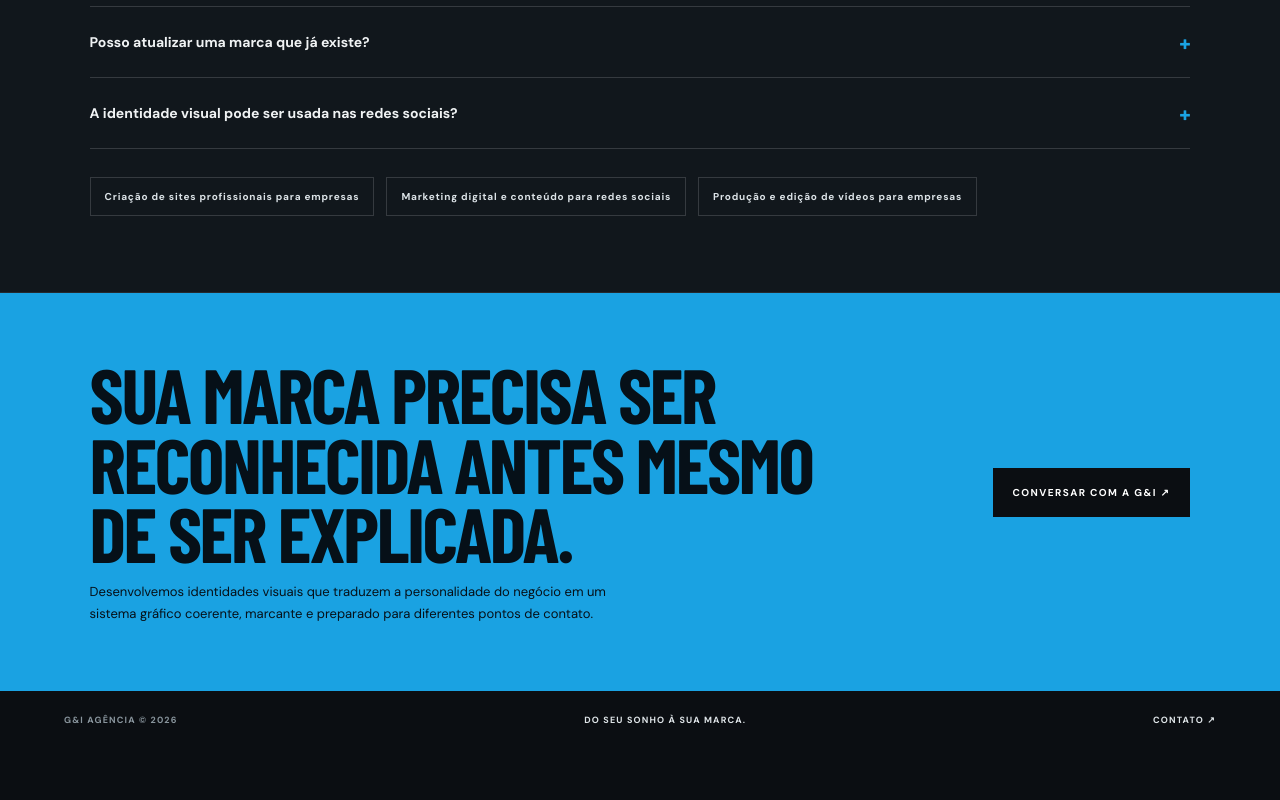
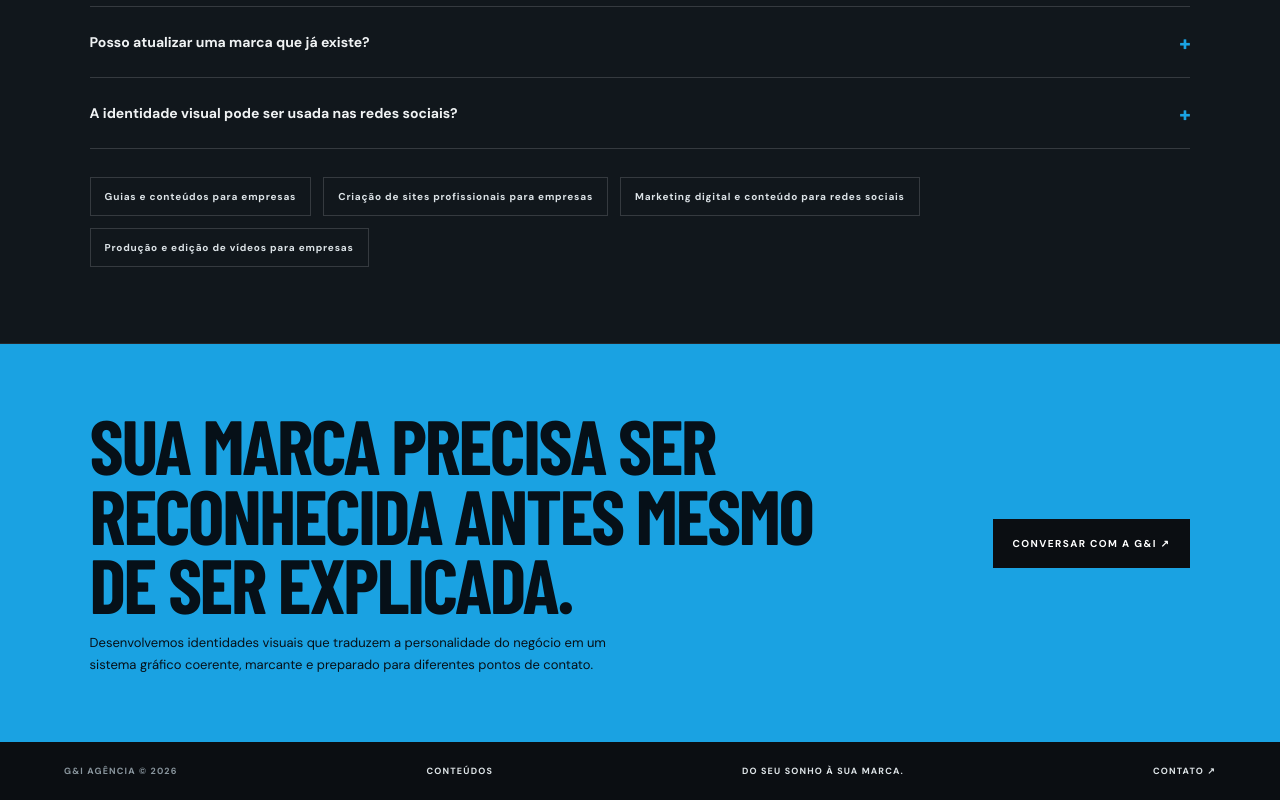
Before and after one commit to GuiPiSilva/G-I_site, a plain HTML site: page identidade-visual/index.html in a window 1280 px wide. Shown: the part 2552-3352 px from the top of the page. Before the commit the page ends 3301 px from the top, so only its background shows below. Drawn offline with nearby package versions, Linux system fonts and the light colour scheme; a web font is replaced by a local one.

Commit message:
SEO: fortalecer navegação interna e metadados

```diff
--- a/identidade-visual/index.html
+++ b/identidade-visual/index.html
@@ -10,6 +10,8 @@
   <meta property="og:type" content="website" />
   <meta property="og:url" content="https://giagencia.com.br/identidade-visual/" />
   <meta property="og:site_name" content="G&I Agência" />
+  <meta property="og:locale" content="pt_BR" />
+  <meta name="twitter:card" content="summary" />
   <link rel="canonical" href="https://giagencia.com.br/identidade-visual/" />
   <link rel="icon" href="../assets/gi-symbol.svg" type="image/svg+xml" />
   <link rel="preconnect" href="https://fonts.googleapis.com" />
@@ -67,12 +69,13 @@
       <div class="service-faq-list"><details><summary>Qual é a diferença entre logotipo e identidade visual?</summary><p>O logotipo é um dos elementos da marca. A identidade visual é o conjunto que inclui cores, tipografia, grafismos, composições e orientações para manter tudo consistente.</p></details>
         <details><summary>Posso atualizar uma marca que já existe?</summary><p>Sim. O trabalho pode partir de uma identidade existente, preservando elementos importantes e corrigindo problemas de aplicação, legibilidade ou posicionamento.</p></details>
         <details><summary>A identidade visual pode ser usada nas redes sociais?</summary><p>Sim. Uma identidade bem organizada facilita a criação de posts, apresentações, materiais comerciais e outras peças sem perder a unidade visual.</p></details></div>
-      <div class="service-related"><a href="/criacao-de-sites/">Criação de sites profissionais para empresas</a>
+      <div class="service-related">
+        <a href="/conteudos/">Guias e conteúdos para empresas</a><a href="/criacao-de-sites/">Criação de sites profissionais para empresas</a>
         <a href="/marketing-digital/">Marketing digital e conteúdo para redes sociais</a>
         <a href="/producao-de-videos/">Produção e edição de vídeos para empresas</a></div>
     </section>
     <section class="service-cta-band"><div class="service-cta-inner"><div><h2>Sua marca precisa ser reconhecida antes mesmo de ser explicada.</h2><p>Desenvolvemos identidades visuais que traduzem a personalidade do negócio em um sistema gráfico coerente, marcante e preparado para diferentes pontos de contato.</p></div><a class="service-cta-button" href="/contato/">CONVERSAR COM A G&I ↗</a></div></section>
   </main>
-  <footer class="service-footer"><span>G&I AGÊNCIA © 2026</span><a href="/">DO SEU SONHO À SUA MARCA.</a><a href="/contato/">CONTATO ↗</a></footer>
+  <footer class="service-footer"><span>G&I AGÊNCIA © 2026</span><a href="/conteudos/">CONTEÚDOS</a><a href="/">DO SEU SONHO À SUA MARCA.</a><a href="/contato/">CONTATO ↗</a></footer>
 </body>
 </html>
```
